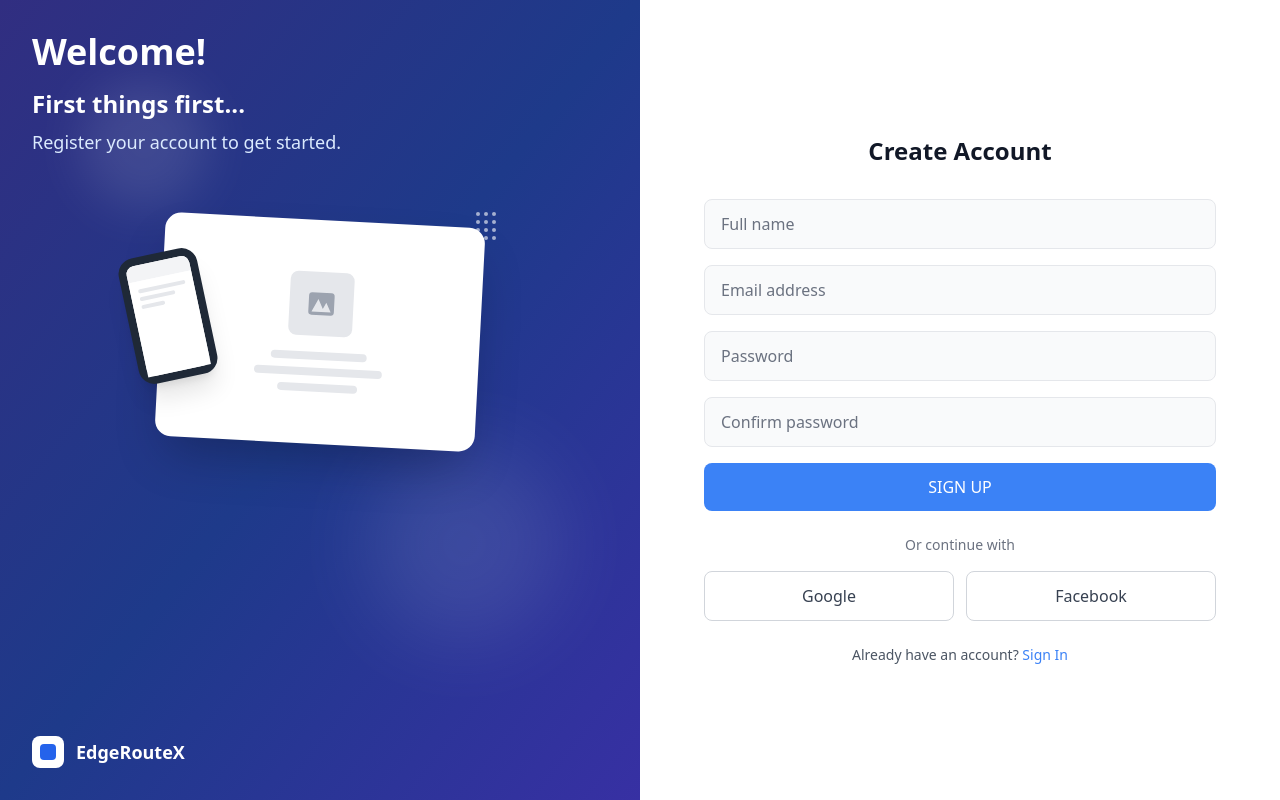
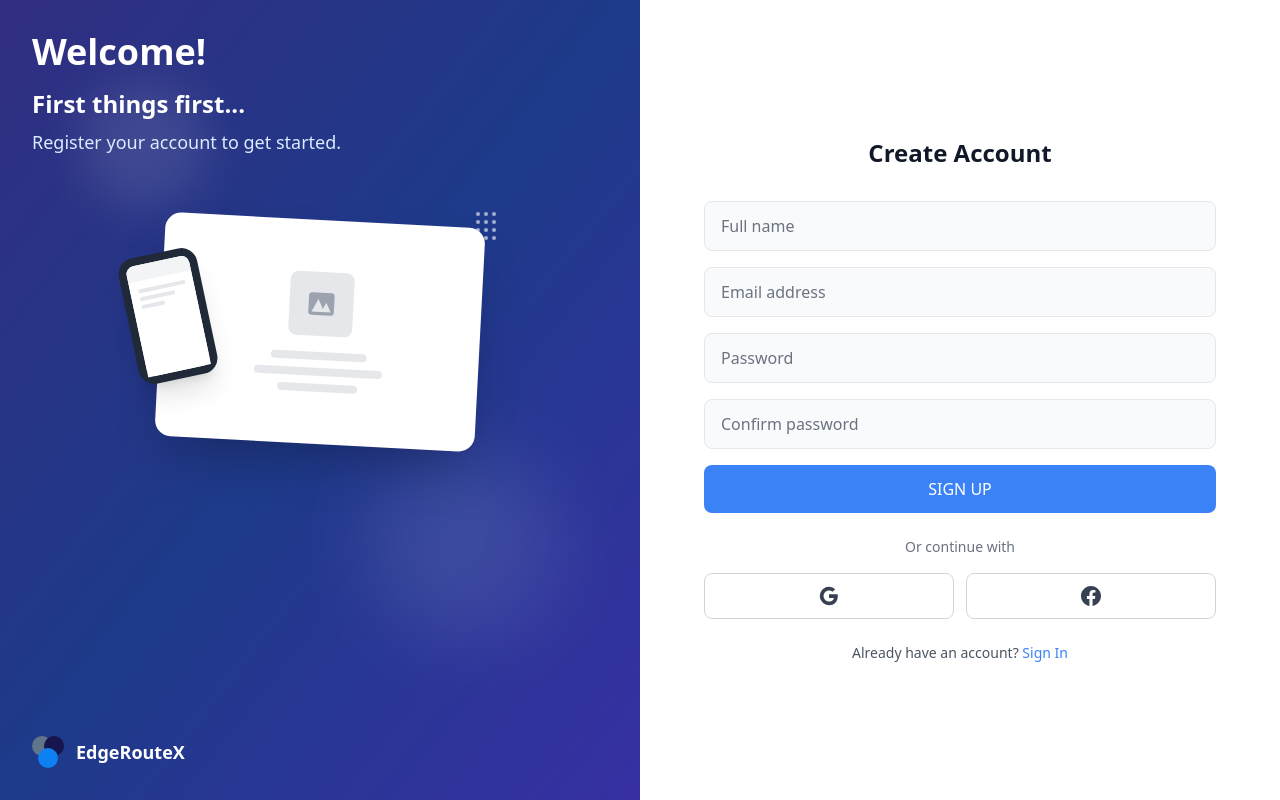
Before and after one commit to codepraycode/edgeroutex, a Next.js app: page /signup in a window 1280 px wide. Built offline with nearby package versions, Linux system fonts and the light colour scheme; no server answers.

Commit message:
Updated auth

```diff
--- a/src/app/(auth)/signin/page.tsx
+++ b/src/app/(auth)/signin/page.tsx
@@ -6,6 +6,7 @@ import { ZodError } from "zod";
 import { signInSchema } from "@/lib/validations/authSchema";
 import toast from "react-hot-toast";
 import { useRouter } from "next/navigation";
+import { notImplemented } from "@/lib/functions";
 
 interface InputProps extends React.InputHTMLAttributes<HTMLInputElement> {
     placeholder: string;
@@ -190,6 +191,7 @@ export default function SignInPage() {
                 <div className="text-center mt-4">
                     <a
                         href="/forgot-password"
+                        onClick={notImplemented}
                         className="text-blue-500 hover:text-blue-600 text-sm"
                     >
                         Forgot your password?
--- a/src/app/(auth)/signup/page.tsx
+++ b/src/app/(auth)/signup/page.tsx
@@ -4,6 +4,7 @@ import { useState } from "react";
 import { useAuth } from "@/hooks/useAuth";
 import { z } from "zod";
 import { ZodError } from "zod";
+import { FacebookOAuth, GoogleOAuth } from "@/components/auth/OAuth";
 
 // Input component props interface
 interface InputProps extends React.InputHTMLAttributes<HTMLInputElement> {
@@ -78,7 +79,7 @@ export default function SignUpPage() {
     const [errors, setErrors] = useState<FormErrors>({});
     const [isSubmitting, setIsSubmitting] = useState(false);
 
-    const { signUp, signInWithProvider, loading, error } = useAuth();
+    const { signUp, loading, error } = useAuth();
 
     const handleInputChange =
         (field: keyof FormData) =>
@@ -205,25 +206,12 @@ export default function SignUpPage() {
                     <p className="text-gray-500 text-sm mb-4">
                         Or continue with
                     </p>
-
                     <div className="flex space-x-3 justify-center">
-                        <button
-                            onClick={() => signInWithProvider("google")}
-                            type="button"
-                            className="flex-1 border border-gray-300 hover:border-gray-400 text-gray-700 font-medium py-3 px-4 rounded-lg transition-colors duration-200 flex items-center justify-center"
-                        >
-                            Google
-                        </button>
-
-                        <button
-                            onClick={() => signInWithProvider("facebook")}
-                            type="button"
-                            className="flex-1 border border-gray-300 hover:border-gray-400 text-gray-700 font-medium py-3 px-4 rounded-lg transition-colors duration-200 flex items-center justify-center"
-                        >
-                            Facebook
-                        </button>
+                        <GoogleOAuth />
+                        <FacebookOAuth />
                     </div>
                 </div>
+
 
                 <div className="text-center">
                     <p className="text-gray-600 text-sm">
--- a/src/components/auth/OAuth.tsx
+++ b/src/components/auth/OAuth.tsx
@@ -1,13 +1,10 @@
+import { notImplemented } from "@/lib/functions";
 
 
 export function GoogleOAuth() {
-    const handleGoogleSignUp = (): void => {
-        // Handle Google signup
-        console.log("Google signup");
-    };
     return (
         <button
-            onClick={handleGoogleSignUp}
+            onClick={notImplemented}
             type="button"
             className="flex-1 border border-gray-300 hover:border-gray-400 text-gray-700 font-medium py-3 px-4 rounded-lg transition-colors duration-200 flex items-center justify-center"
         >
@@ -35,13 +32,9 @@ export function GoogleOAuth() {
 
 
 export function FacebookOAuth() {
-    const handleFacebookSignUp = (): void => {
-        // Handle Facebook signup
-        console.log("Facebook signup");
-    };
     return (
         <button
-            onClick={handleFacebookSignUp}
+            onClick={notImplemented}
             type="button"
             className="flex-1 border border-gray-300 hover:border-gray-400 text-gray-700 font-medium py-3 px-4 rounded-lg transition-colors duration-200 flex items-center justify-center"
         >
--- a/src/components/common/Logo.tsx
+++ b/src/components/common/Logo.tsx
@@ -22,8 +22,10 @@ export default Logo;
 export function Logo2() {
     return (
         <Link href={"/"} className="relative z-10 flex items-center space-x-3">
-            <div className="w-8 h-8 bg-white rounded-lg flex items-center justify-center">
-                <div className="w-4 h-4 bg-blue-600 rounded"></div>
+            <div className="relative w-8 h-8">
+                <div className="absolute w-5 h-5 bg-primary-gray rounded-full top-0 left-0"></div>
+                <div className="absolute w-5 h-5 bg-primary-dark rounded-full top-0 right-0"></div>
+                <div className="absolute w-5 h-5 bg-primary-blue rounded-full bottom-0 left-1/2 transform -translate-x-1/2"></div>
             </div>
             <span className="text-white font-semibold text-lg">EdgeRouteX</span>
         </Link>
--- /dev/null
+++ b/src/lib/functions.ts
@@ -0,0 +1,7 @@
+import { MouseEvent } from "react";
+import toast from "react-hot-toast";
+
+export function notImplemented(e?: MouseEvent) {
+    e?.preventDefault();
+    toast.error("Not Implemeted!", {id: "notImplementedToast" + e?.detail, duration: 1900})
+}
```
